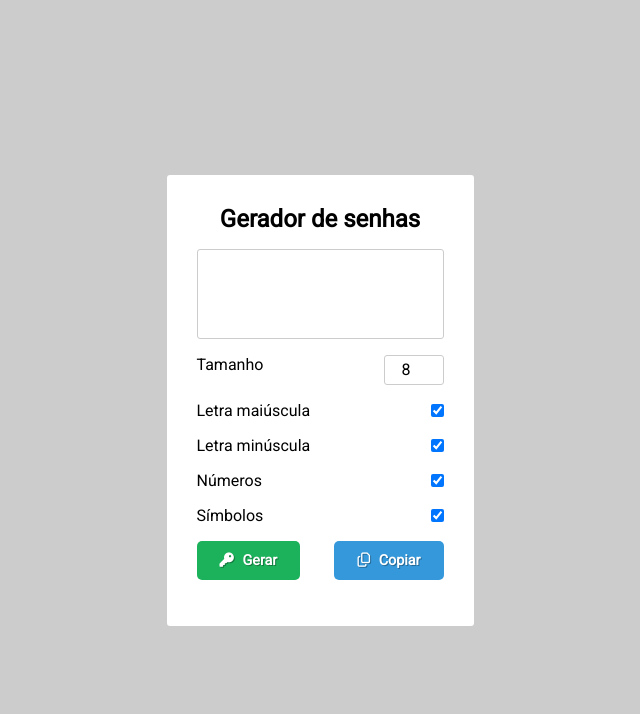
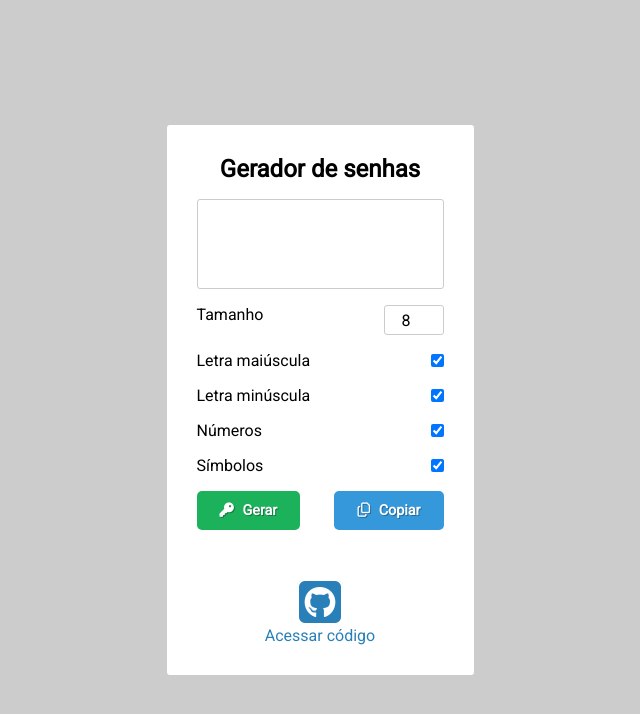
Before and after one commit to devbymarcos/gerador-de-senha, a website built with webpack: page dist/index.html in a window 1280 px wide. Shown: the whole page, without its empty margins (320-960 px from the left). Built offline with Linux system fonts and the light colour scheme.

Commit message:
FREATURE : iserido icone git hub

```diff
--- a/package.json
+++ b/package.json
@@ -4,7 +4,7 @@
   "description": "Gerador de senhas simples criado para estudos.",
   "main": "script.js",
   "scripts": {
-    "test": "echo \"Error: no test specified\" && exit 1",
+    "dev": "webpack --mode development --watch",
     "build": "webpack --mode production"
   },
   "repository": {
--- a/style.css
+++ b/style.css
@@ -12,6 +12,9 @@ body {
   align-items: center;
   height: 100vh;
   background-color: #ccc;
+}
+a {
+  text-decoration: none;
 }
 
 .wrapper {
@@ -90,3 +93,22 @@ input[type="number"] {
   /*top: .125em !Important;*/
   margin-right: 0.6em !important;
 }
+
+.box-repositor {
+  margin-top: 2rem;
+  text-align: center;
+}
+.box-repositor i {
+  color: #2980b9;
+  font-size: 3rem;
+}
+.box-repositor a {
+  display: block;
+  color: #2980b9;
+}
+.normalize-icon [class^="fa-"]:before,
+.normalize-icon [class*=" fa-"]:before {
+  position: relative !important;
+  /* top: 0.125em !Important; */
+  margin-right: 0 !important;
+}
```
Also changed, not shown: dist/bundle.js, dist/index.html.
